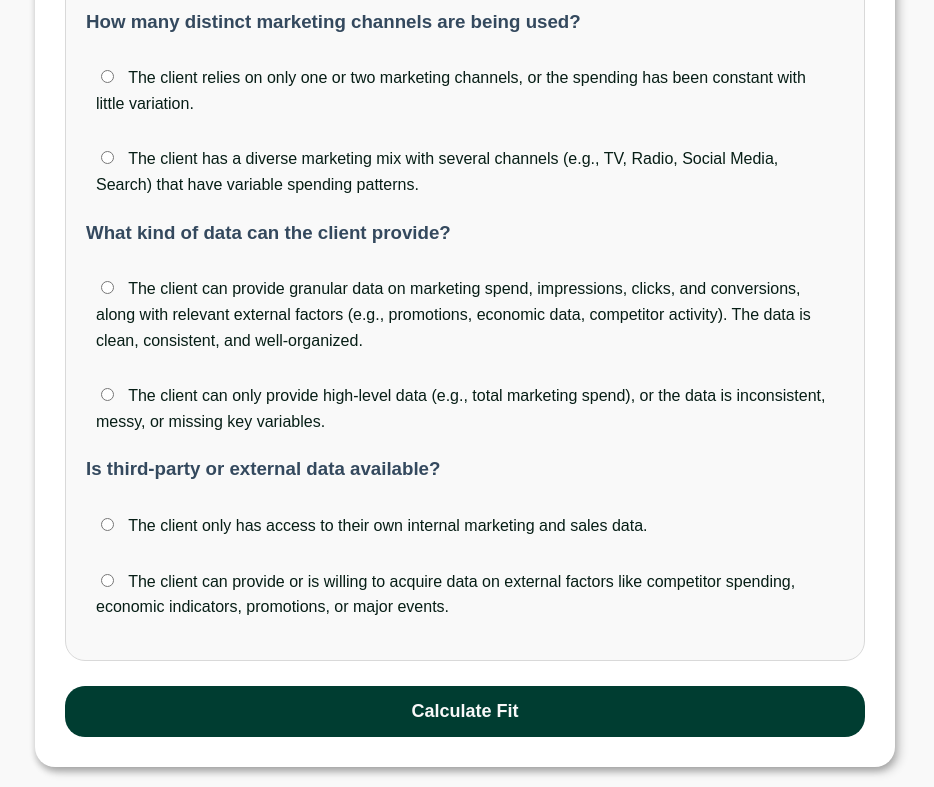
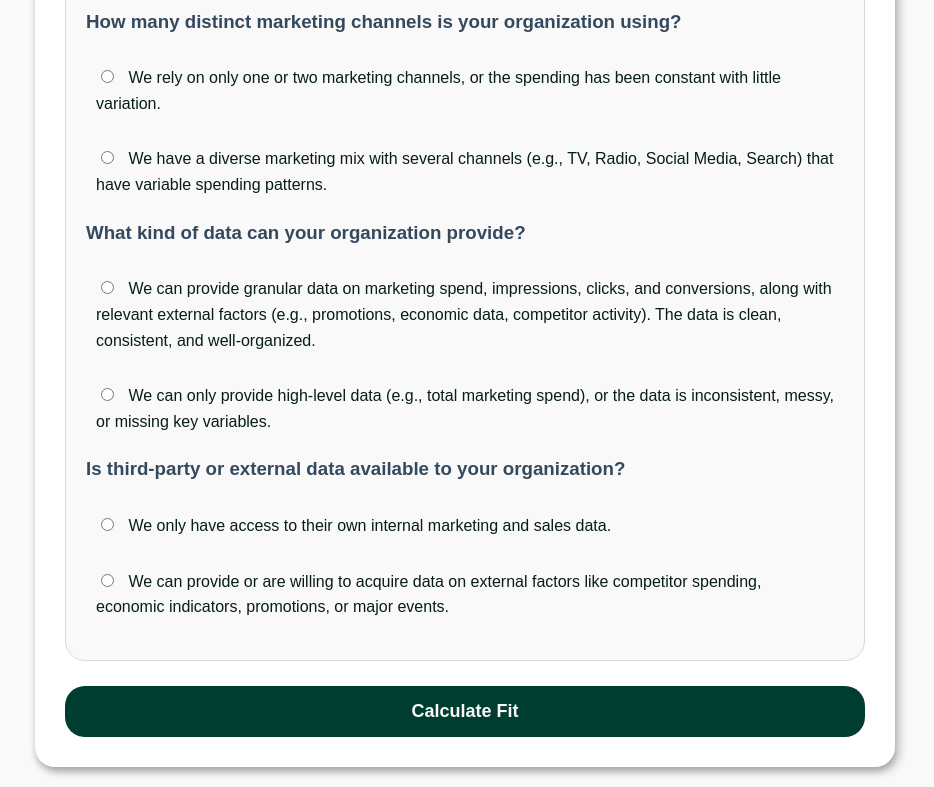
Before and after one commit to wheelhousedev/wh-mmm-decision-tree, a plain HTML site: page index.html in a window 1280 px wide. Both pictures are taken after a click on the button "Calculate Fit". Shown: the part 1445-2232 px from the top of the page, without its empty margins (175-1109 px from the left). Drawn offline with Linux system fonts and the light colour scheme.

Commit message:
Update text to use 'your organization' and 'we'

```diff
--- a/index.html
+++ b/index.html
@@ -10,7 +10,7 @@
     <div class="container">
         <img src="assets/WH-Logotype-Horiz-Dark-Gold.png" alt="Wheelhouse DMG Logo" style="max-width: 200px; margin-bottom: 20px; display: block; margin-left: auto; margin-right: auto;">
         <h1>Marketing Mix Modeling (MMM) - Client Fit Survey</h1>
-        <p>This survey will help determine if a client is a good fit for our Marketing Mix Modeling (MMM) offering.</p>
+        <p>This survey will help determine if your organization is a good fit for our Marketing Mix Modeling (MMM) offering.</p>
         <form id="survey-form">
             <!-- Questions will be injected here by JavaScript -->
         </form>
--- a/script.js
+++ b/script.js
@@ -8,24 +8,24 @@ document.addEventListener('DOMContentLoaded', () => {
             group: "Goals & Objectives",
             questions: [
                 {
-                    text: "What is the client's primary business objective?",
-                    answer1: "The client wants to understand the ROI of their marketing channels, optimize budget allocation, identify diminishing returns, and forecast the impact of future marketing investments.",
-                    answer2: "The client wants to know which specific ad creative is performing best, understand real-time campaign performance, or attribute individual conversions to specific touchpoints."
+                    text: "What is your organization's primary business objective?",
+                    answer1: "We want to understand the ROI of their marketing channels, optimize budget allocation, identify diminishing returns, and forecast the impact of future marketing investments.",
+                    answer2: "We want to know which specific ad creative is performing best, understand real-time campaign performance, or attribute individual conversions to specific touchpoints."
                 },
                 {
                     text: "What is the primary purpose of the measurement?",
-                    answer1: "The client needs to justify marketing spend to leadership and is looking for ways to optimize for better performance.",
-                    answer2: "The client primarily needs to report on marketing activities and basic performance metrics."
+                    answer1: "We need to justify marketing spend to leadership and are looking for ways to optimize for better performance.",
+                    answer2: "We primarily need to report on marketing activities and basic performance metrics."
                 },
                 {
-                    text: "What is the client's planning horizon?",
-                    answer1: "The client is focused on annual or multi-year strategic planning and wants to understand the sustainable drivers of growth.",
-                    answer2: "The client needs to make rapid, in-flight adjustments to campaigns on a daily or weekly basis."
+                    text: "What is your organization's planning horizon?",
+                    answer1: "We are focused on annual or multi-year strategic planning and want to understand the sustainable drivers of growth.",
+                    answer2: "We need to make rapid, in-flight adjustments to campaigns on a daily or weekly basis."
                 },
                 {
-                    text: "Is the client interested in understanding cross-channel effects?",
-                    answer1: "The client wants to understand how different marketing channels interact with each other (e.g., how TV ads impact search queries).",
-                    answer2: "The client is only interested in the performance of individual channels in isolation."
+                    text: "Is your organization interested in understanding cross-channel effects?",
+                    answer1: "We want to understand how different marketing channels interact with each other (e.g., how TV ads impact search queries).",
+                    answer2: "We are only interested in the performance of individual channels in isolation."
                 }
             ]
         },
@@ -33,24 +33,24 @@ document.addEventListener('DOMContentLoaded', () => {
             group: "Data & Analytics Readiness",
             questions: [
                 {
-                    text: "How much historical data can the client provide?",
-                    answer1: "The client can provide at least 2 years of continuous weekly data for all significant marketing channels and conversion metrics.",
-                    answer2: "The client has less than 2 years of data, the data is not granular (e.g., monthly instead of weekly), or there are significant gaps."
+                    text: "How much historical data can your organization provide?",
+                    answer1: "We can provide at least 2 years of continuous weekly data for all significant marketing channels and conversion metrics.",
+                    answer2: "We have less than 2 years of data, the data is not granular (e.g., monthly instead of weekly), or there are significant gaps."
                 },
                 {
-                    text: "How many distinct marketing channels are being used?",
-                    answer1: "The client has a diverse marketing mix with several channels (e.g., TV, Radio, Social Media, Search) that have variable spending patterns.",
-                    answer2: "The client relies on only one or two marketing channels, or the spending has been constant with little variation."
+                    text: "How many distinct marketing channels is your organization using?",
+                    answer1: "We have a diverse marketing mix with several channels (e.g., TV, Radio, Social Media, Search) that have variable spending patterns.",
+                    answer2: "We rely on only one or two marketing channels, or the spending has been constant with little variation."
                 },
                 {
-                    text: "What kind of data can the client provide?",
-                    answer1: "The client can provide granular data on marketing spend, impressions, clicks, and conversions, along with relevant external factors (e.g., promotions, economic data, competitor activity). The data is clean, consistent, and well-organized.",
-                    answer2: "The client can only provide high-level data (e.g., total marketing spend), or the data is inconsistent, messy, or missing key variables."
+                    text: "What kind of data can your organization provide?",
+                    answer1: "We can provide granular data on marketing spend, impressions, clicks, and conversions, along with relevant external factors (e.g., promotions, economic data, competitor activity). The data is clean, consistent, and well-organized.",
+                    answer2: "We can only provide high-level data (e.g., total marketing spend), or the data is inconsistent, messy, or missing key variables."
                 },
                 {
-                    text: "Is third-party or external data available?",
-                    answer1: "The client can provide or is willing to acquire data on external factors like competitor spending, economic indicators, promotions, or major events.",
-                    answer2: "The client only has access to their own internal marketing and sales data."
+                    text: "Is third-party or external data available to your organization?",
+                    answer1: "We can provide or are willing to acquire data on external factors like competitor spending, economic indicators, promotions, or major events.",
+                    answer2: "We only have access to their own internal marketing and sales data."
                 }
             ]
         }
@@ -116,7 +116,7 @@ document.addEventListener('DOMContentLoaded', () => {
             resultDiv.classList.add('result-good');
             content = `
                 <h2>Conclusion: Strong Candidate for MMM (${percentage.toFixed(0)}% Match)</h2>
-                <p>The client is likely a good fit for an MMM project.</p>
+                <p>Your organization is likely a good fit for an MMM project.</p>
                 <h3>Next Steps:</h3>
                 <ul>
                     <li>Proceed with a deeper dive into the data requirements for Meridian.</li>
@@ -131,7 +131,7 @@ document.addEventListener('DOMContentLoaded', () => {
             resultDiv.classList.add('result-bad');
             content = `
                 <h2>Conclusion: Not a Good Fit for MMM at this Time (${percentage.toFixed(0)}% Match)</h2>
-                <p>The client may not be ready for an MMM project. Consider the following alternatives:</p>
+                <p>Your organization may not be ready for an MMM project. Consider the following alternatives:</p>
                 <h3>Alternative Solutions:</h3>
                 <ul>
                     <li><strong>For tactical/creative optimization goals:</strong> Propose A/B Testing or Attribution Modeling.</li>
```
